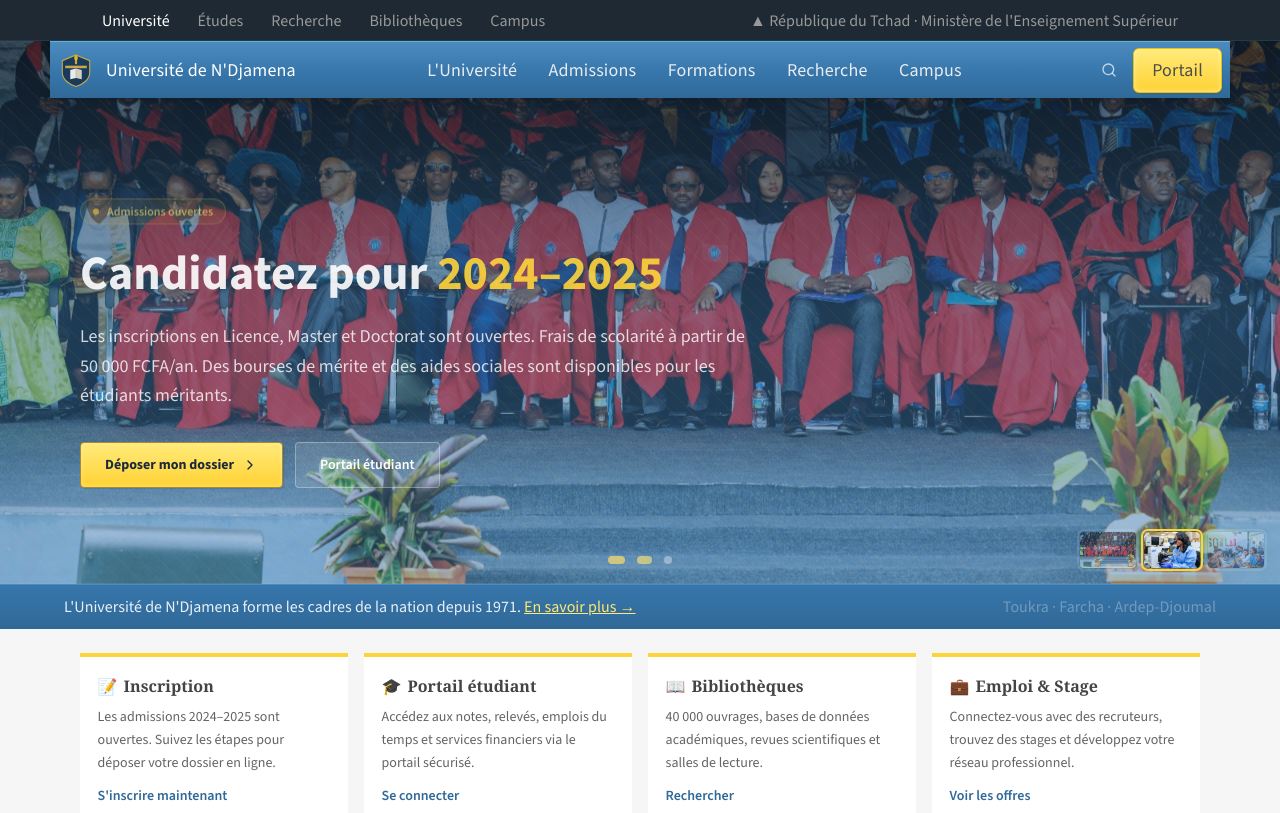
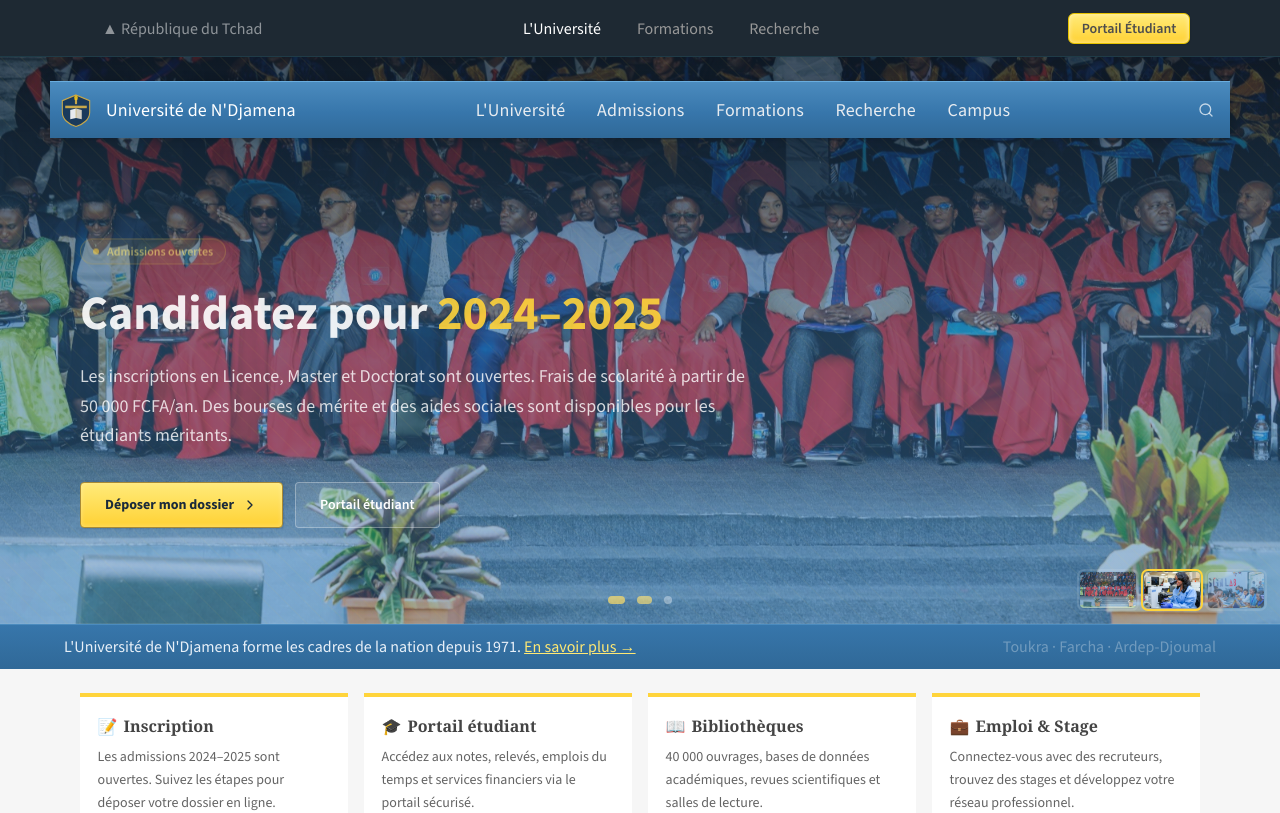
Before and after one commit to Barya696/universite-ndjamena-official-web, a React (Vite) app in the folder frontend/: page / in a window 1280 px wide. Shown: the top 813 px of the page. Built offline with nearby package versions, Linux system fonts and the light colour scheme.

Commit message:
Move the HeroSubnav to my Homepage.tsx

```diff
--- a/frontend/src/app/Homepage.tsx
+++ b/frontend/src/app/Homepage.tsx
@@ -285,6 +285,10 @@ function HeroSlideshow() {
       />
 
       {/* ── Blue gradient subnav floating on top of the hero image ── */}
+      <div
+        className="h-4 md:h-6"
+        style={{ zIndex: 10, position: "relative" }}
+      />
       <div style={{ zIndex: 10, position: "relative" }}>
         <HeroSubnav />
       </div>
--- a/frontend/src/app/MainLayout.tsx
+++ b/frontend/src/app/MainLayout.tsx
@@ -283,25 +283,6 @@ export function HeroSubnav() {
               </button>
             )}
 
-            <Link
-              to="/portail-etudiant"
-              className="hidden sm:inline-flex items-center rounded-[6px] font-normal border transition-all duration-200 hover:brightness-105"
-              style={{
-                fontFamily: T1.fontFamily,
-                fontSize: T1.tier1Size,
-                lineHeight: T1.tier1LineHeight,
-                letterSpacing: T1.tier1LetterSpacing,
-                padding: "0.4em 1em 0.35em",
-                background: `linear-gradient(180deg, ${BRAND.goldLight} 10%, ${BRAND.gold} 90%)`,
-                color: "#4d4d4d",
-                borderColor: "#e6c200",
-                boxShadow:
-                  "1px 1px 1px rgba(0,0,0,0.05), inset 0 0 5px rgba(255,255,255,0.5)",
-              }}
-            >
-              Portail
-            </Link>
-
             <button
               type="button"
               className="lg:hidden p-2 rounded-sm text-white/80 hover:text-white hover:bg-white/10 transition-colors"
@@ -398,24 +379,6 @@ export function HeroSubnav() {
                   )}
                 </div>
               ))}
-
-              <Link
-                to="/portail-etudiant"
-                className="mt-4 flex items-center justify-center w-full rounded-[6px] font-normal border"
-                style={{
-                  fontFamily: T1.fontFamily,
-                  fontSize: T1.tier1Size,
-                  lineHeight: T1.tier1LineHeight,
-                  letterSpacing: T1.tier1LetterSpacing,
-                  padding: "0.4em 1em 0.35em",
-                  background: `linear-gradient(180deg, ${BRAND.goldLight} 10%, ${BRAND.gold} 90%)`,
-                  color: "#4d4d4d",
-                  borderColor: "#e6c200",
-                }}
-                onClick={() => setMobileMenuOpen(false)}
-              >
-                Portail étudiant
-              </Link>
             </div>
           </div>
         )}
@@ -441,36 +404,49 @@ export default function MainLayout({ children }: MainLayoutProps) {
         className="relative"
         style={{ "--header-stack": HEADER_STACK_HEIGHT } as CSSProperties}
       >
-        {/* Main navbar — stays pinned while scrolling (python.org network bar style) */}
+        {/* Top subnav — upper centered with 3 elements + Student Portal button */}
         <header className="sticky top-0 z-50">
           <div
-            className="text-center"
             style={{
               background: BRAND.nav.topBarBg,
               borderBottom: `1px solid ${BRAND.nav.topBarBorder}`,
             }}
           >
-            <div className="max-w-[75rem] mx-auto px-4 md:px-[50px] flex items-center justify-between gap-1 flex-wrap">
-              <div className="flex items-center justify-center gap-1 flex-wrap">
+            <div className="max-w-[75rem] mx-auto px-4 md:px-[50px] py-2 flex items-center justify-between gap-3">
+              <div className="hidden md:block" style={{
+                ...topBarLinkStyle(),
+                color: "rgba(255,255,255,0.5)",
+              }}>
+                ▲ République du Tchad
+              </div>
+
+              <div className="flex-1 flex items-center justify-center gap-1 md:gap-3 flex-wrap">
                 <a href="#" className="transition-colors duration-200 hover:text-white" style={topBarLinkStyle(true)}>
-                  Université
+                  L'Université
                 </a>
                 <a href="#" className="transition-colors duration-200 hover:text-white" style={topBarLinkStyle()}>
-                  Études
+                  Formations
                 </a>
                 <a href="#" className="transition-colors duration-200 hover:text-white" style={topBarLinkStyle()}>
                   Recherche
                 </a>
-                <a href="#" className="transition-colors duration-200 hover:text-white" style={topBarLinkStyle()}>
-                  Bibliothèques
-                </a>
-                <a href="#" className="transition-colors duration-200 hover:text-white" style={topBarLinkStyle()}>
-                  Campus
-                </a>
               </div>
-              <span className="hidden md:block" style={topBarLinkStyle()}>
-                ▲ République du Tchad · Ministère de l'Enseignement Supérieur
-              </span>
+
+              <Link
+                to="/portail-etudiant"
+                className="inline-flex items-center rounded-[6px] font-semibold border transition-all duration-200 hover:brightness-105 text-xs sm:text-sm"
+                style={{
+                  fontFamily: T1.fontFamily,
+                  padding: "0.35em 0.9em 0.3em",
+                  background: `linear-gradient(180deg, ${BRAND.goldLight} 10%, ${BRAND.gold} 90%)`,
+                  color: "#4d4d4d",
+                  borderColor: "#e6c200",
+                  boxShadow:
+                    "1px 1px 1px rgba(0,0,0,0.05), inset 0 0 5px rgba(255,255,255,0.5)",
+                }}
+              >
+                Portail Étudiant
+              </Link>
             </div>
           </div>
         </header>
```
Also changed, not shown: 5 other files (tests, documents, lock files or other folders).
